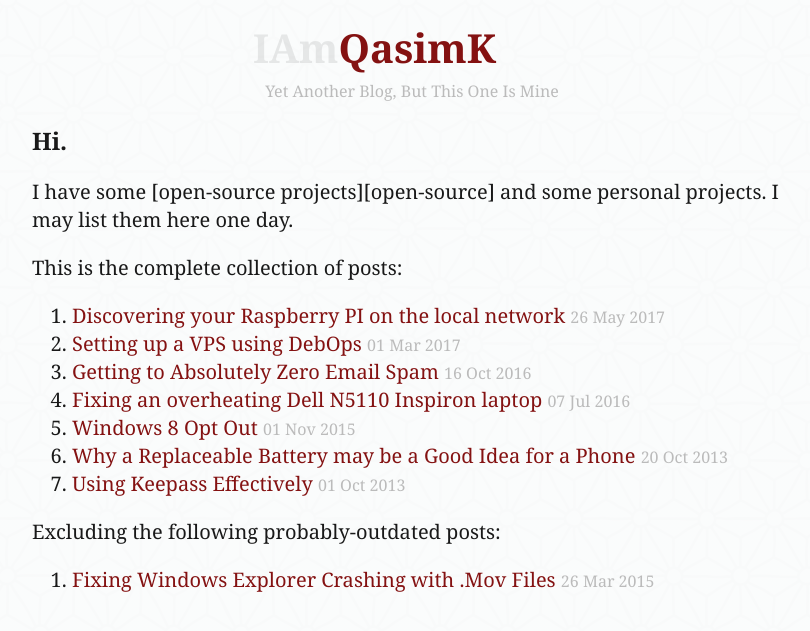
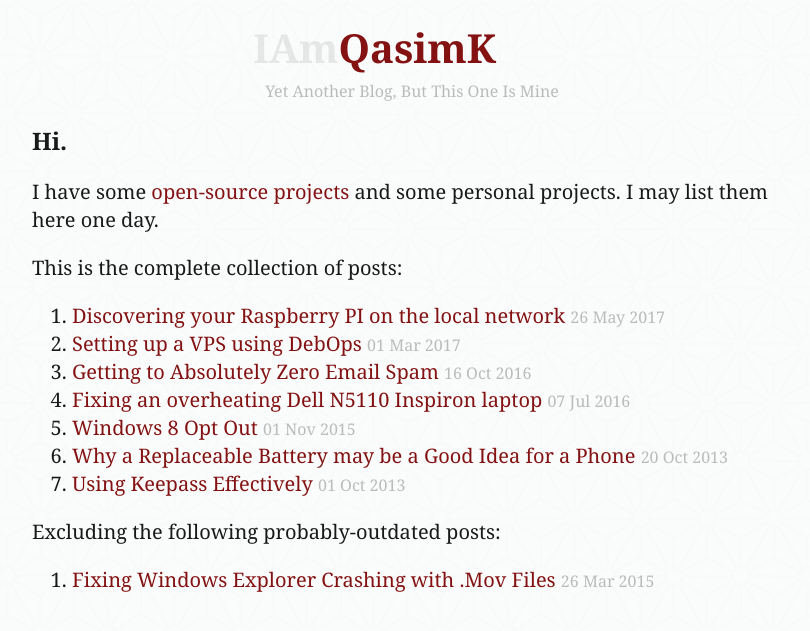
Before and after one commit to QasimK/qasimk.github.io, a Jekyll site: the page built from index.md, in a window 1280 px wide. Shown: the top 631 px of the page, without its empty margins (228-1038 px from the left). Built offline with Jekyll 4.4.1, drawn with Linux system fonts in a browser that asks for light colours; part of the change alters nothing that is shown.

```diff
--- a/index.md
+++ b/index.md
@@ -5,8 +5,8 @@ layout: default
 <section>
     <h1>Hi.</h1>
     <p>
-        I have some [open-source projects][open-source] and some personal
-        projects. I may list them here one day.
+        I have some <a href="https://github.com/QasimK">open-source
+        projects</a> and some personal projects. I may list them here one day.
     </p>
     <p>
         This is the complete collection of posts:
```
